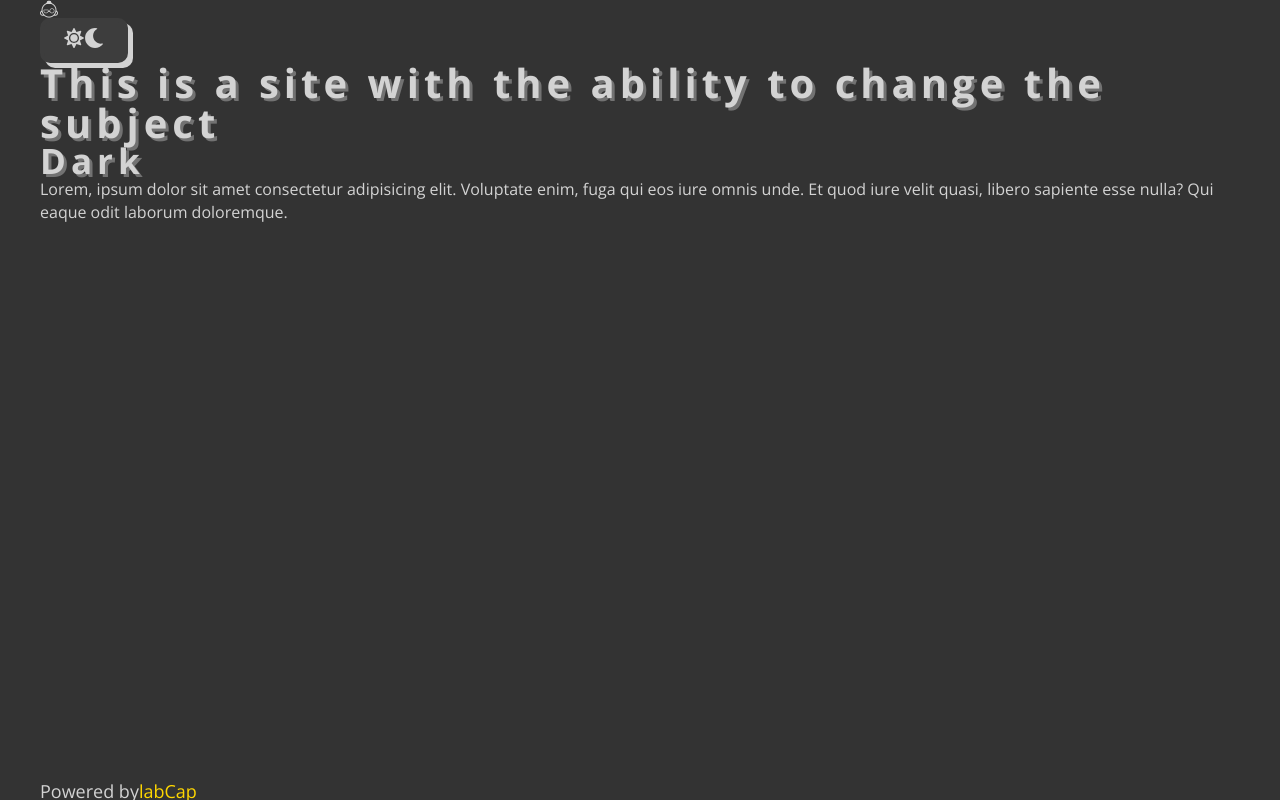
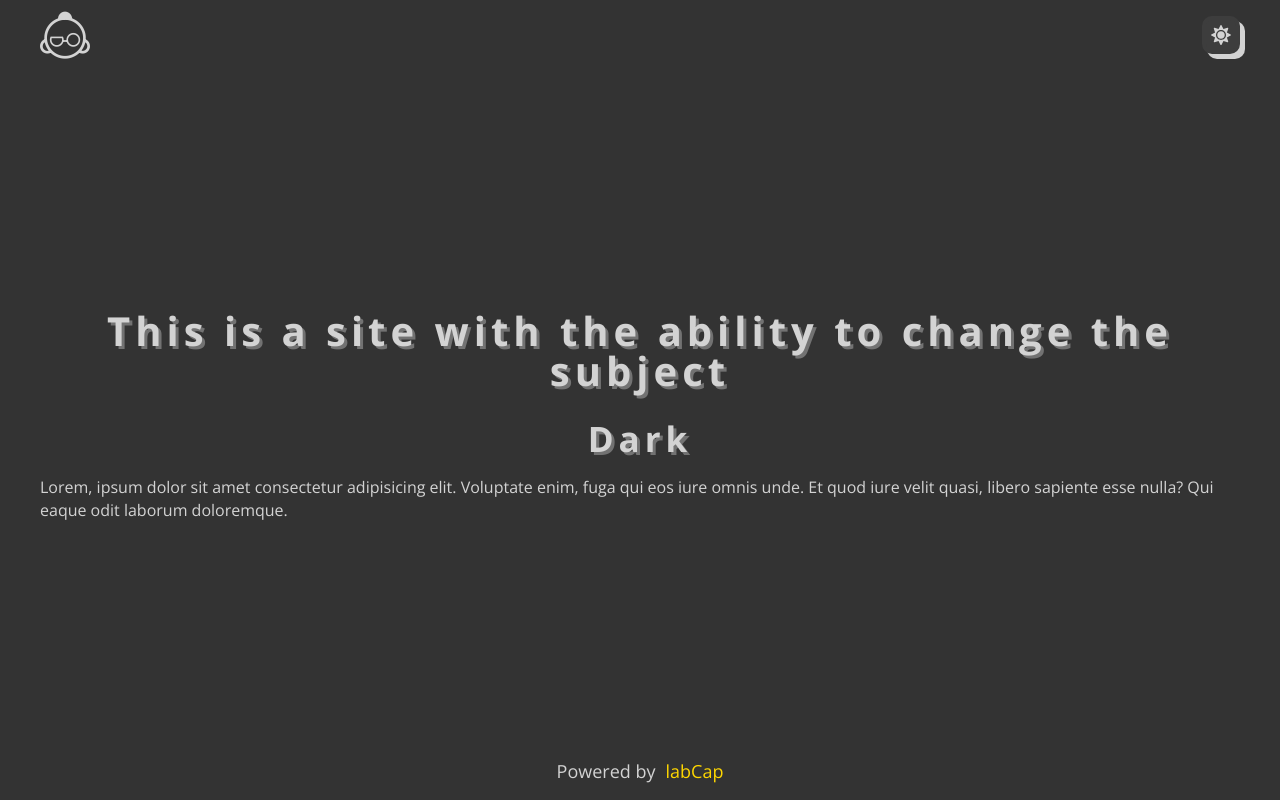
Before and after one commit to labCap/light-dark, a React (Create React App) app: page / in a window 1280 px wide. Built offline with nearby package versions, Linux system fonts and the light colour scheme.

Commit message:
added components

```diff
--- a/src/App.js
+++ b/src/App.js
@@ -1,48 +1,15 @@
-import { FaSun, FaMoon } from "react-icons/fa";
+import { Footer } from "./components/Footer/Footer";
+import { Header } from "./components/Header/Header";
+import { Main } from "./components/Main/Main";
 
 function App() {
   return (
     <>
-      <header>
-        <div className="container">
-          <div className="inner">
-            <div className="logo">
-              <div className="icon-logo" />
-            </div>
-            <button className="theme-btn">
-              <FaSun />
-              <FaMoon />
-            </button>
-          </div>
-        </div>
-      </header>
+      <Header />
 
-      <main>
-        <div className="container">
-          <div className="inner">
-            <h1>This is a site with the ability to change the subject</h1>
-            <h2 className="light">Dark</h2>
-            <p>
-              Lorem, ipsum dolor sit amet consectetur adipisicing elit.
-              Voluptate enim, fuga qui eos iure omnis unde. Et quod iure velit
-              quasi, libero sapiente esse nulla? Qui eaque odit laborum
-              doloremque.
-            </p>
-          </div>
-        </div>
-      </main>
-      <footer>
-        <div class="container">
-          <div className="inner">
-            <div class="powered">
-              Powered by
-              <a href="https://github.com/labCap" target="_blank">
-                labCap
-              </a>
-            </div>
-          </div>
-        </div>
-      </footer>
+      <Main />
+
+      <Footer />
     </>
   );
 }
```
